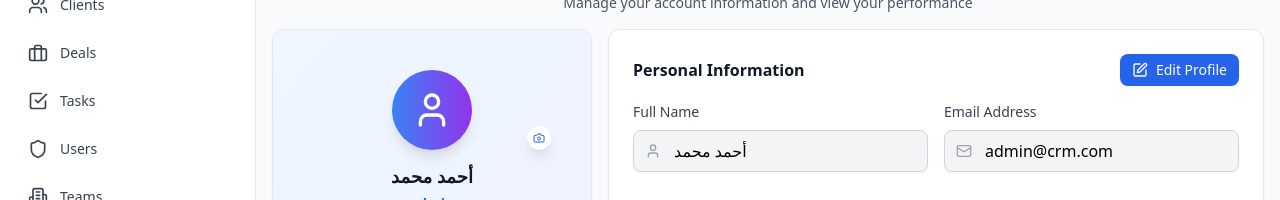
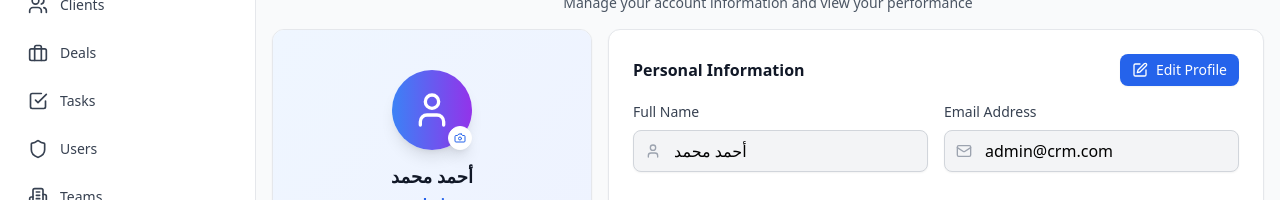
Before and after one commit to isamch/IC-CRM-Pro, a React (Vite) app: page /profile in a window 1280 px wide. Shown: the part 140-340 px from the top of the page. Built offline with nearby package versions, Linux system fonts and the light colour scheme; sample sign-in values are in the browser's storage.

Commit message:
fix icon profile

```diff
--- a/src/pages/Profile.tsx
+++ b/src/pages/Profile.tsx
@@ -61,12 +61,12 @@ export const Profile: React.FC = () => {
 
             <div className="relative z-10 p-4 flex flex-col h-full">
               <div className="relative inline-block mb-3">
-                <div className="w-20 h-20 bg-gradient-to-r from-blue-500 to-purple-600 rounded-full flex items-center justify-center mx-auto shadow-lg">
+                <div className="w-20 h-20 bg-gradient-to-r from-blue-500 to-purple-600 rounded-full flex items-center justify-center mx-auto shadow-lg relative">
                   <User className="w-10 h-10 text-white" />
+                  <button className="absolute bottom-0 right-0 w-6 h-6 bg-white dark:bg-gray-800 rounded-full flex items-center justify-center text-blue-600 hover:bg-blue-50 dark:hover:bg-gray-700 transition-colors shadow-lg border border-white dark:border-gray-700">
+                    <Camera className="w-3 h-3" />
+                  </button>
                 </div>
-                <button className="absolute bottom-0 right-0 w-6 h-6 bg-white dark:bg-gray-800 rounded-full flex items-center justify-center text-blue-600 hover:bg-blue-50 dark:hover:bg-gray-700 transition-colors shadow-lg border border-white dark:border-gray-700">
-                  <Camera className="w-3 h-3" />
-                </button>
               </div>
 
               <h3 className="text-lg font-bold text-gray-900 dark:text-white mb-1">
```
